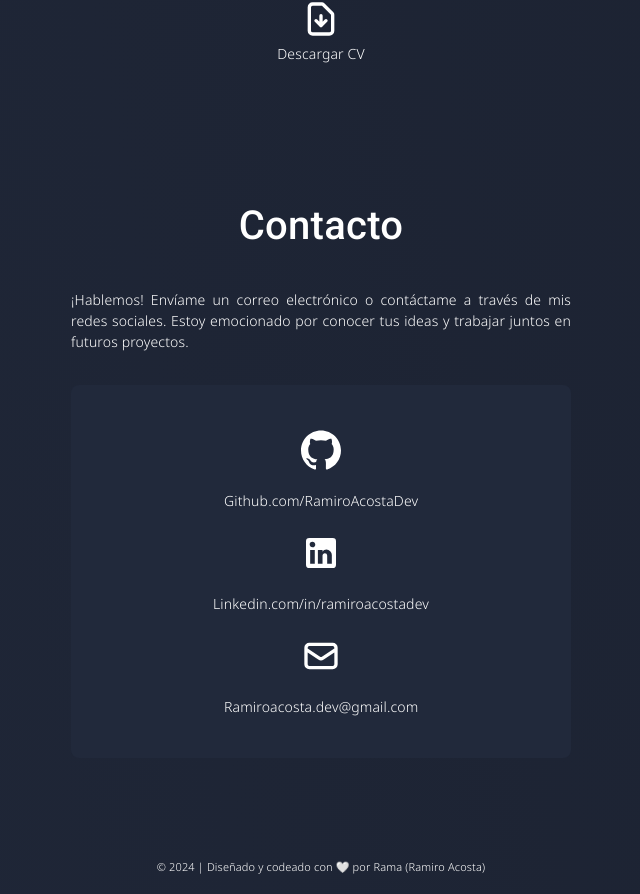
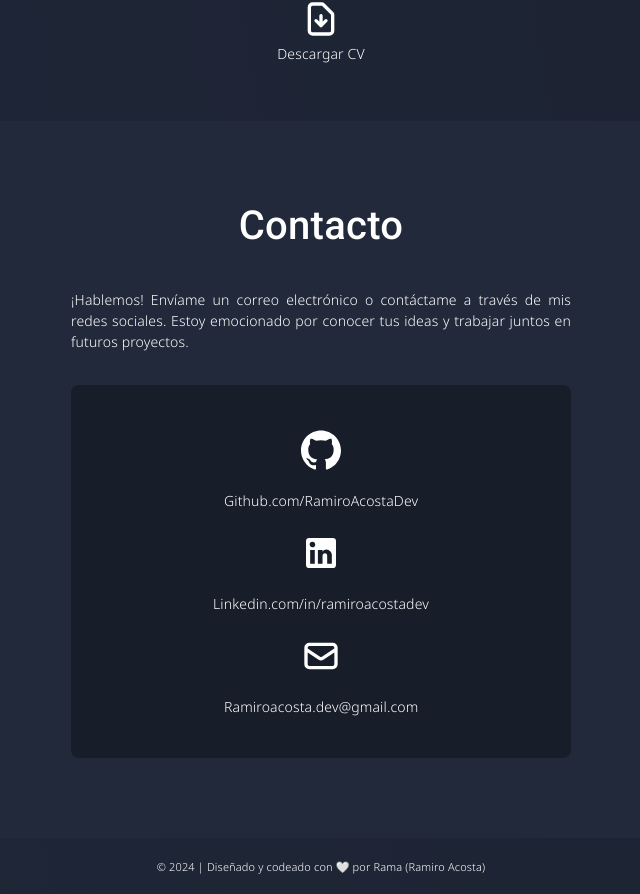
Before and after one commit to RamiroAcostaDev/myPortfolio, a Next.js app: page / in a window 1280 px wide. Shown: the part 3399-4293 px from the top of the page, without its empty margins (319-959 px from the left). Built offline with nearby package versions, Linux system fonts and the light colour scheme; a web font is replaced by a local one.

Commit message:
changing background section

```diff
--- a/app/components/Contact.jsx
+++ b/app/components/Contact.jsx
@@ -13,7 +13,7 @@ const NotoFont = Noto_Sans_Thai({
 
 export default function Projects() {
   return (
-    <Container id="Contacto">
+    <Container id="Contacto" sx={{ backgroundColor: "#21293B" }}>
       <Box
         display={"flex"}
         justifyContent={"center"}
@@ -53,7 +53,7 @@ export default function Projects() {
             flexDirection={"column"}
             gap={2}
             color="#ffffff"
-            backgroundColor="#21293B"
+            backgroundColor="#181D2A"
             justifyContent={"center"}
             alignItems={"center"}
             padding={5}
```
